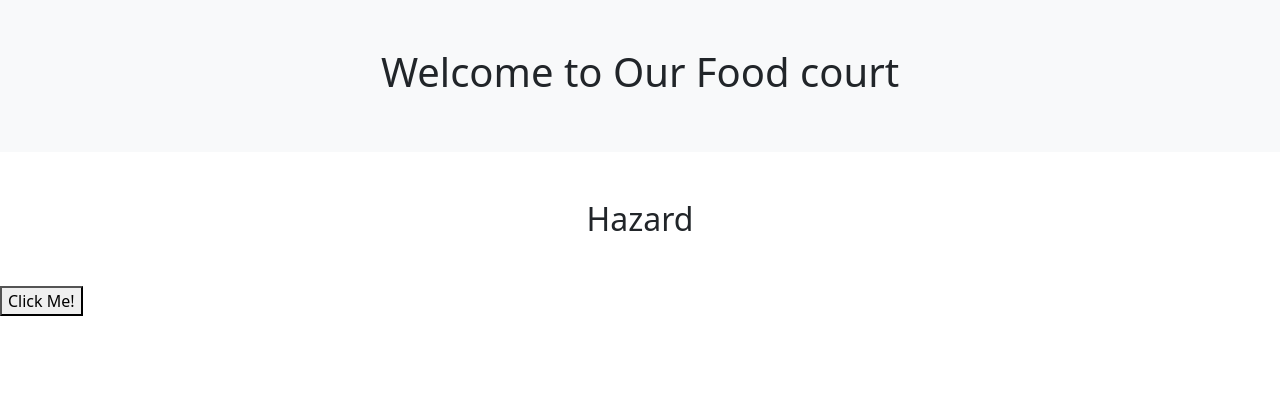
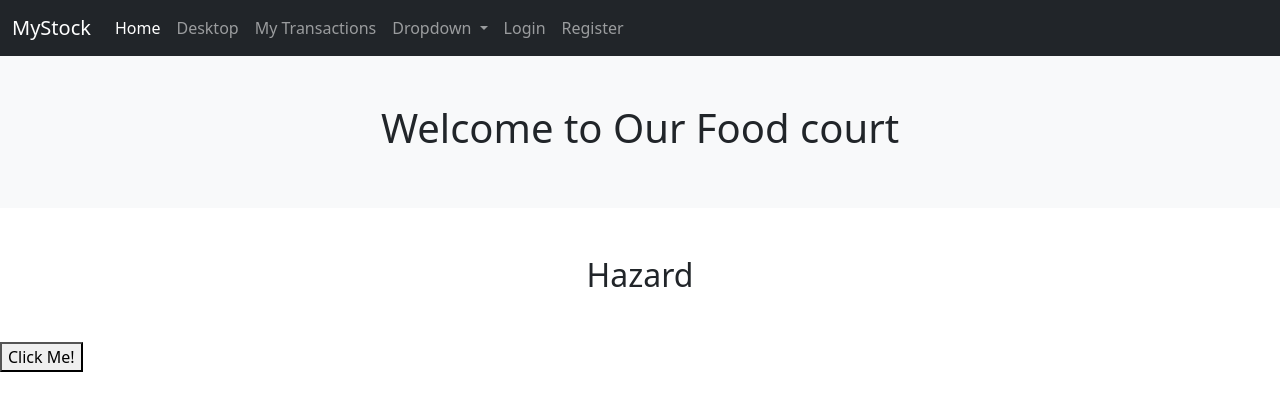
Before and after one commit to wut-ersms/front-end, a Flask app: page /hazard in a window 1280 px wide. Shown: the top 411 px of the page. Run offline with Flask 3, Linux system fonts and the light colour scheme.

Commit message:
added navbar

```diff
--- a/app/templates/base.html
+++ b/app/templates/base.html
@@ -12,33 +12,66 @@
     {% endblock %}
 </head>
 <body>
-    <!--
-     Navbar
+    <!-- Navbar -->
+
     <nav class="navbar navbar-expand-lg navbar-dark bg-dark">
-        <div class="container">
-            <a class="navbar-brand" href="#">Restaurants</a>
+        <div class="container-fluid">
+            <a class="navbar-brand" href="#">MyStock</a>
             <button class="navbar-toggler" type="button" data-bs-toggle="collapse" data-bs-target="#navbarNav" aria-controls="navbarNav" aria-expanded="false" aria-label="Toggle navigation">
                 <span class="navbar-toggler-icon"></span>
             </button>
             <div class="collapse navbar-collapse" id="navbarNav">
-                <ul class="navbar-nav ms-auto">
+                <ul class="navbar-nav me-auto mb-2 mb-lg-0">
                     <li class="nav-item">
-                        <a class="nav-link active" aria-current="page" href="#">Home</a>
+                        <a class="nav-link active" aria-current="page" href="{{ url_for('main.index') }}">Home</a>
                     </li>
                     <li class="nav-item">
-                        <a class="nav-link" href="#">Restaurants</a>
+                        <a class="nav-link" href="{{ url_for('desktop.index') }}">Desktop</a>
                     </li>
                     <li class="nav-item">
-                        <a class="nav-link" href="#">Map</a>
+                        <a class="nav-link" href="{{ url_for('transactions_history.index') }}">My Transactions</a>
+                    </li>
+                    <li class="nav-item dropdown">
+                        <a class="nav-link dropdown-toggle" href="#" id="navbarDropdown" role="button" data-bs-toggle="dropdown" aria-expanded="false">
+                            Dropdown
+                        </a>
+                        <ul class="dropdown-menu" aria-labelledby="navbarDropdown">
+                            <li><a class="dropdown-item" href="#">Action</a></li>
+                            <li><a class="dropdown-item" href="#">Another action</a></li>
+                            <li><hr class="dropdown-divider"></li>
+                            <li><a class="dropdown-item" href="#">Something else here</a></li>
+                        </ul>
+                    </li>
+
+                    {% if user_logged_in %}
+                    <li class="nav-item">
+                        <a class="nav-link" href="#">Hello, {{ username }}</a>
                     </li>
                     <li class="nav-item">
-                        <a class="nav-link" href="#">Help</a>
+                        <a class="nav-link" href="{{ url_for('auth.logout') }}">Logout</a>
                     </li>
+                    {% else %}
+                    <li class="nav-item">
+                        <a class="nav-link" href="{{ url_for('auth.login') }}">Login</a>
+                    </li>
+                    <li class="nav-item">
+                        <a class="nav-link" href="{{ url_for('auth.register') }}">Register</a>
+                    </li>
+                    {% endif %}
+
+                    <!--
+                    <form class="d-flex">
+                    <input class="form-control me-2" type="search" placeholder="Search" aria-label="Search">
+                    <button class="btn btn-outline-success" type="submit">Search</button>
+                    </form>
+                    -->
                 </ul>
             </div>
         </div>
     </nav>
-    -->
+
+
+
 <!--
     <div class="wave-container">
     <svg viewBox="0 0 1440 320" class="wave">
@@ -46,8 +79,8 @@
               d="M0,192L60,170.7C120,149,240,107,360,101.3C480,96,600,128,720,144C840,160,960,160,1080,165.3C1200,171,1320,181,1380,186.7L1440,192L1440,320L1380,320C1320,320,1200,320,1080,320C960,320,840,320,720,320C600,320,480,320,360,320C240,320,120,320,60,320L0,320Z">
         </path>
     </svg>
-     -->
 </div>
+-->
 {% block content %}
 {% endblock %}
 
```
